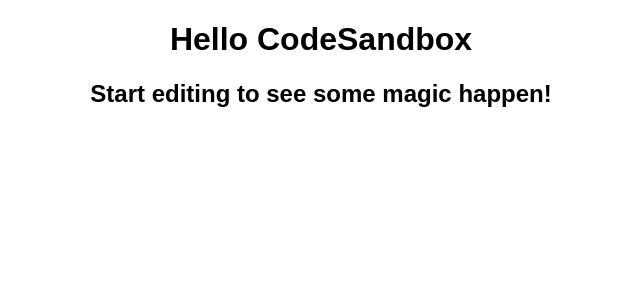
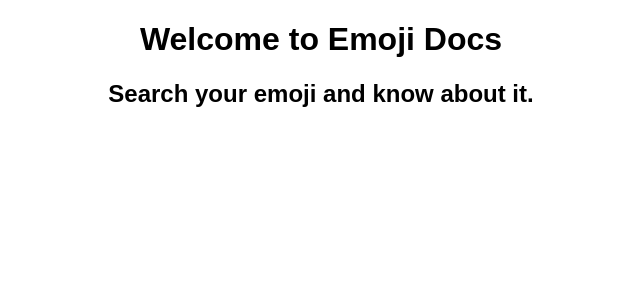
Before and after one commit to Saitejas21/emoji-docs, a React (Create React App) app: page / in a window 1280 px wide. Shown: the top 300 px of the page, without its empty margins (319-959 px from the left). Built offline with nearby package versions, Linux system fonts and the light colour scheme.

Commit message:
added: app.js

```diff
--- a/src/App.js
+++ b/src/App.js
@@ -3,8 +3,8 @@
 export default function App() {
   return (
     <div className="App">
-      <h1>Hello CodeSandbox</h1>
-      <h2>Start editing to see some magic happen!</h2>
+      <h1>Welcome to Emoji Docs</h1>
+      <h2>Search your emoji and know about it.</h2>
     </div>
   );
 }
```
